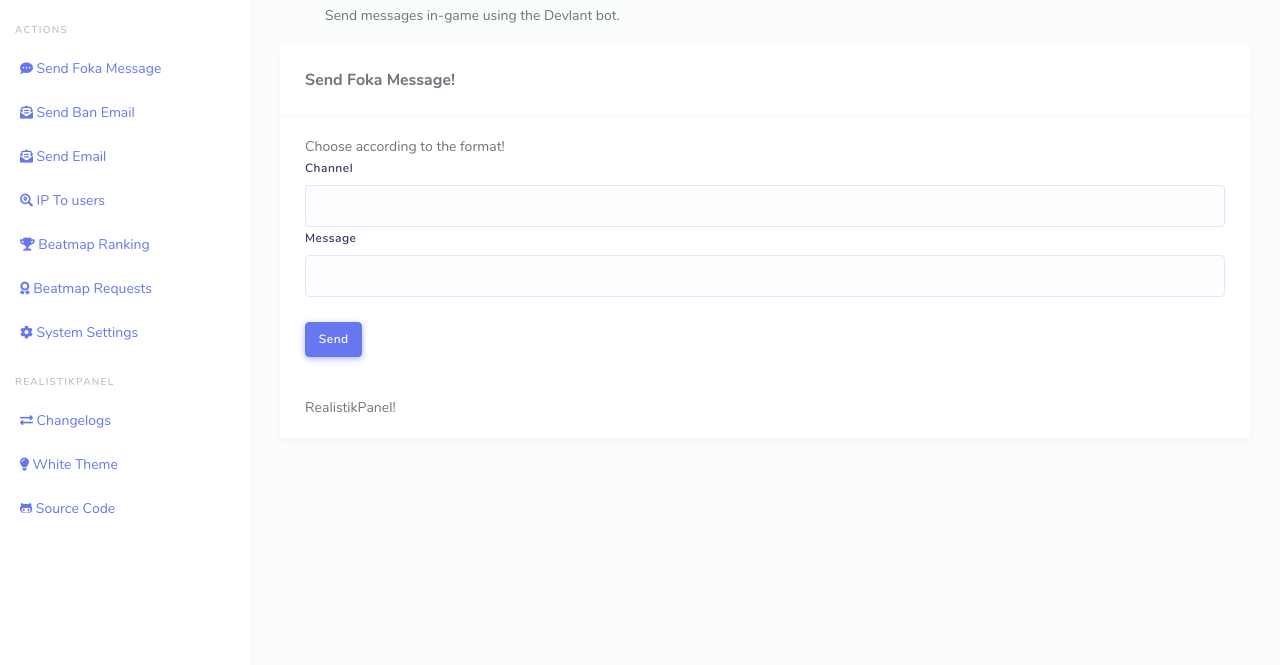
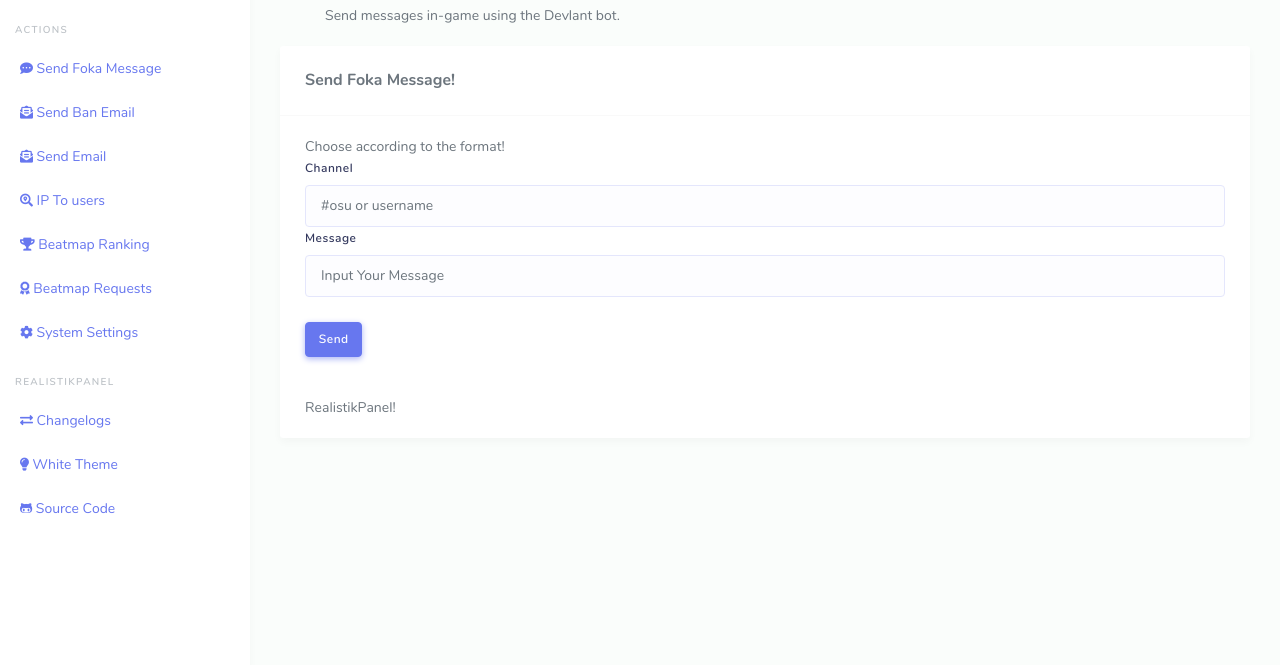
Before and after one commit to osuRedstar/RealistikPanel, a Python web app: template templates/fokamessage.html in a window 1280 px wide. Shown: the part 135-800 px from the top of the page. Run offline with Jinja, Linux system fonts and the light colour scheme; the template is opened without the code that fills it, so the values that code supplies are empty; some libraries are stand-ins or nearby versions.

Commit message:
Update fokamessage.html

```diff
--- a/templates/fokamessage.html
+++ b/templates/fokamessage.html
@@ -12,10 +12,10 @@
             <div class="form-group">
                 Choose according to the format!<br>
                 <label>Channel</label>
-                <input type="text" class="form-control" name="channel">
+                <input type="text" class="form-control" name="channel" placeholder="#osu or username">
 
                 <label>Message</label>
-                <input type="text" class="form-control" name="message">
+                <input type="text" class="form-control" name="message" placeholder="Input Your Message">
             </div>
             <button class="btn btn-primary mr-1" type="submit" name="">Send</button>
         </form>
```
